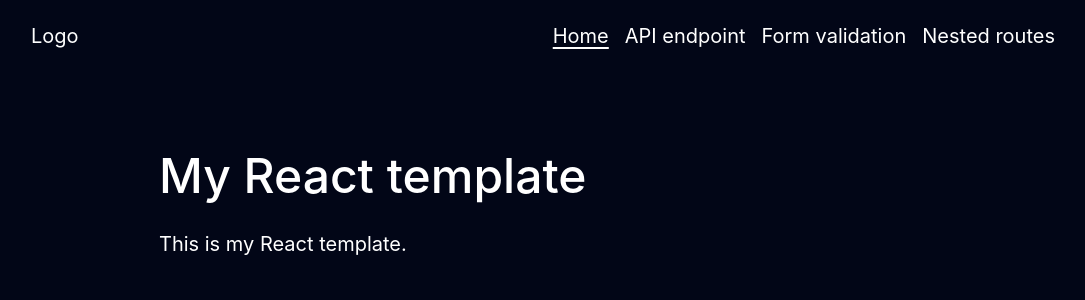
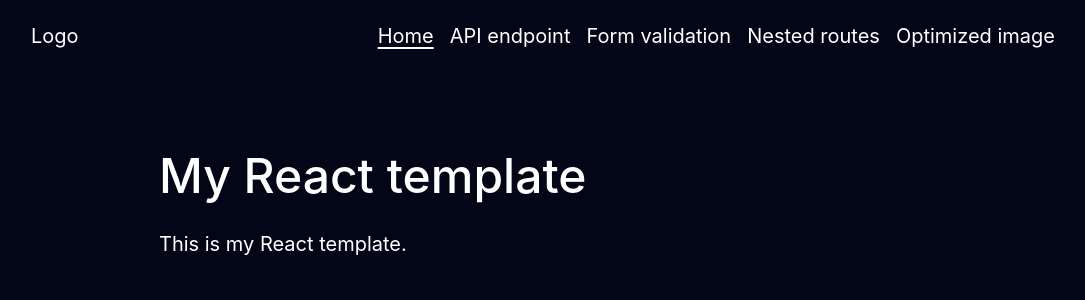
Before and after one commit to markuslewin/my-react-template, a React (Vite) app: page / in a window 1280 px wide. Shown: the top 300 px of the page, without its empty margins (97-1182 px from the left). Built offline with nearby package versions, Linux system fonts and the light colour scheme.

Commit message:
Add optimized image

```diff
--- a/package.json
+++ b/package.json
@@ -48,6 +48,7 @@
     "tailwindcss": "^3.4.3",
     "tsx": "^4.7.2",
     "typescript": "^5.2.2",
-    "vite": "^5.2.0"
+    "vite": "^5.2.0",
+    "vite-imagetools": "^7.0.1"
   }
 }
--- a/src/App.tsx
+++ b/src/App.tsx
@@ -18,6 +18,7 @@ import {
   loader as nestedRoutesUpdateLoader,
   action as nestedRoutesUpdateAction,
 } from "./pages/nested-routes.update.$id";
+import { OptimizedImage } from "./pages/optimized-image";
 
 const router = createBrowserRouter([
   {
@@ -59,6 +60,10 @@ const router = createBrowserRouter([
           },
         ],
       },
+      {
+        path: "optimized-image",
+        Component: OptimizedImage,
+      },
     ],
   },
 ]);
--- a/src/components/layout.tsx
+++ b/src/components/layout.tsx
@@ -18,6 +18,9 @@ export function Layout() {
             </li>
             <li>
               <MyNavLink to="/nested-routes">Nested routes</MyNavLink>
+            </li>
+            <li>
+              <MyNavLink to="/optimized-image">Optimized image</MyNavLink>
             </li>
           </ul>
         </nav>
--- /dev/null
+++ b/src/pages/optimized-image.tsx
@@ -0,0 +1,15 @@
+// @ts-expect-error TS doesn't understand search params?
+import islandImg from "../assets/nattu-adnan-vvHRdOwqHcg-unsplash.jpg?format=webp&w=768&as=metadata";
+
+export function OptimizedImage() {
+  return (
+    <>
+      <h1 className="text-heading-l">Optimized image</h1>
+      <p className="mt-8">
+        The original image was <strong>3.5 MB</strong>, but the following image
+        is <strong>163 kB</strong>.
+      </p>
+      <img className="mt-6 w-full" alt="The image" src={islandImg.src} />
+    </>
+  );
+}
--- a/vite.config.ts
+++ b/vite.config.ts
@@ -1,6 +1,7 @@
 import { defineConfig } from "vite";
 import react from "@vitejs/plugin-react";
 import path from "node:path";
+import { imagetools } from "vite-imagetools";
 
 // https://vitejs.dev/config/
 export default defineConfig({
@@ -12,5 +13,5 @@ export default defineConfig({
       return content.byteLength < 4096;
     },
   },
-  plugins: [react()],
+  plugins: [react(), imagetools()],
 });
```
Also changed, not shown: 2 other files (tests, documents, lock files or other folders).
